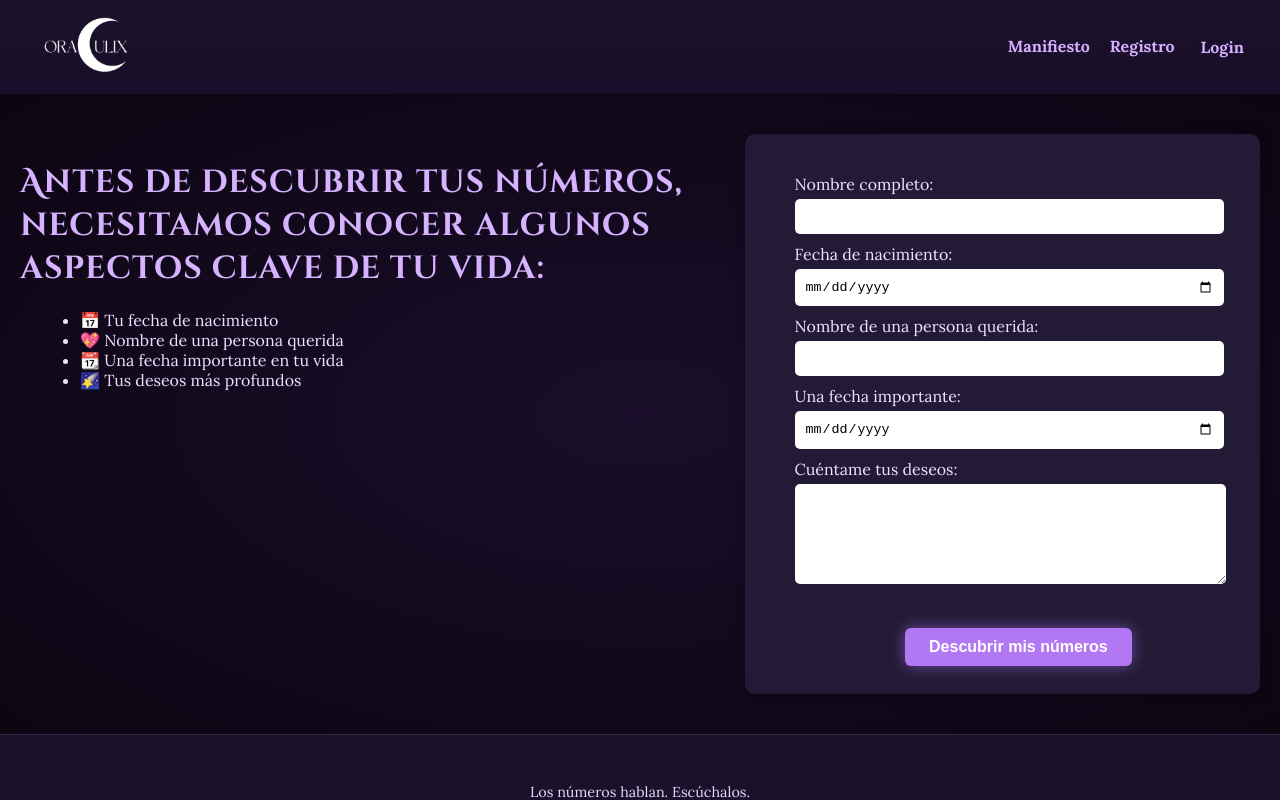
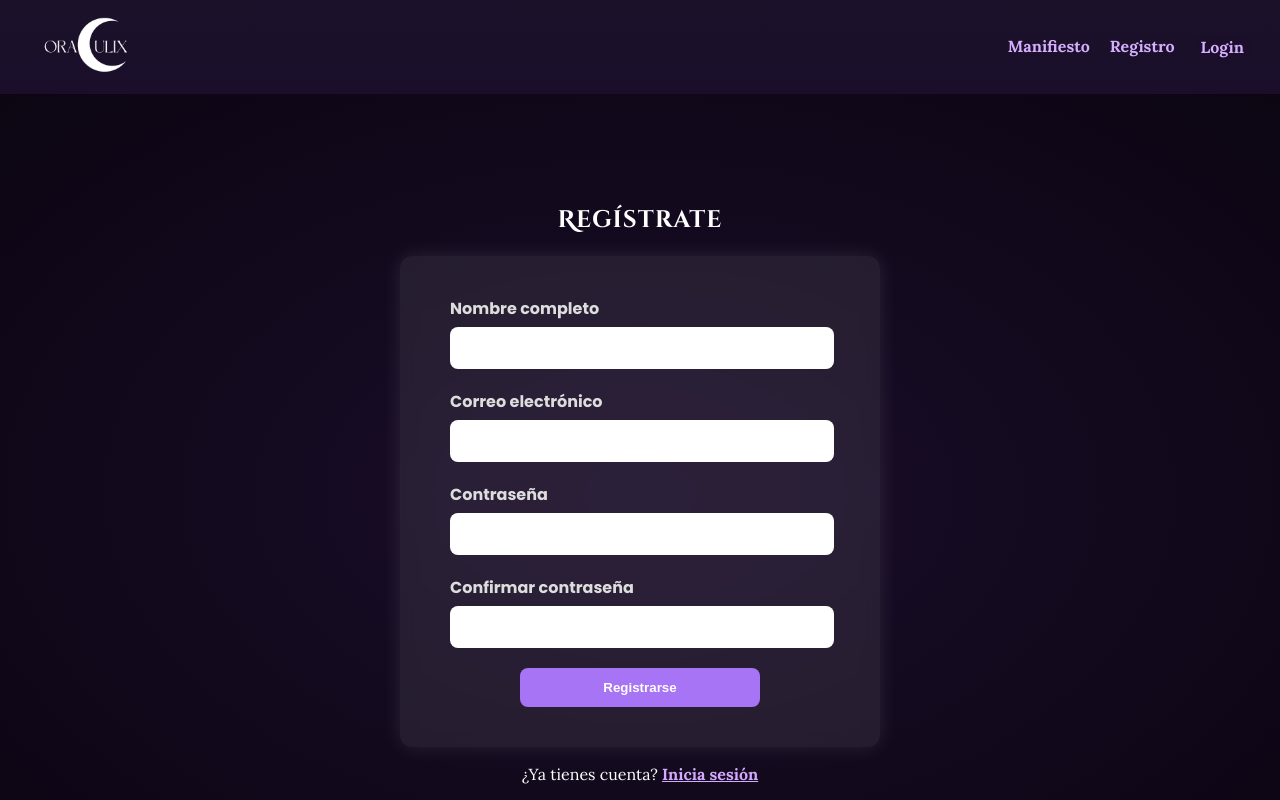
Before and after one commit to HectorAmpuero/oraculix-frontend, a React (Vite) app: page /formulario in a window 1280 px wide. Shown: the top 800 px of the page. Built offline with nearby package versions, Linux system fonts and the light colour scheme.

Commit message:
cambio contraseña

```diff
--- a/src/pages/Formulario.jsx
+++ b/src/pages/Formulario.jsx
@@ -1,143 +1,115 @@
-import React, { useState, useEffect } from "react";
-import { useNavigate } from "react-router-dom";
+import React, { useState } from "react";
+import { Link, useNavigate } from "react-router-dom";
 import "../assets/styles.css";
 
-const Formulario = () => {
-  const navigate = useNavigate();
-  const [user, setUser] = useState(null);
-
+const Registro = ({ openLogin, setUser }) => {
   const [formData, setFormData] = useState({
     nombre: "",
-    nacimiento: "",
-    persona: "",
-    fechaImportante: "",
-    deseos: "",
+    email: "",
+    password: "",
+    confirmPassword: "",
   });
 
-  const [enviando, setEnviando] = useState(false);
-
-  useEffect(() => {
-    const userData = JSON.parse(localStorage.getItem("user"));
-    if (userData) {
-      setUser(userData);
-    }
-  }, []);
+  const [error, setError] = useState("");
+  const [success, setSuccess] = useState(false);
+  const navigate = useNavigate();
 
   const handleChange = (e) => {
     setFormData({ ...formData, [e.target.name]: e.target.value });
   };
 
-  const generarNumeros = async (e) => {
+  const validarPassword = (password) => {
+    const regex = /^(?=.*[A-Z])(?=.*\d)[A-Za-z\d]{8,}$/;
+    return regex.test(password);
+  };
+
+  const handleSubmit = async (e) => {
     e.preventDefault();
-    setEnviando(true);
 
-    if (!user) {
-      alert("Debes iniciar sesión para continuar.");
-      setEnviando(false); // <- Agrega esto aquí si quieres ser más prolijo
+    if (!formData.email.includes("@")) {
+      setError("Ingresa un correo electrónico válido.");
       return;
     }
 
+    if (formData.password !== formData.confirmPassword) {
+      setError("Las contraseñas no coinciden.");
+      return;
+    }
 
-    const payload = {
-      nombre: formData.nombre,
-      nacimiento: formData.nacimiento,
-      personaQuerida: formData.persona,
-      fechaImportante: formData.fechaImportante,
-      deseos: formData.deseos,
-      email: user.email, // ✨ Agregamos el email del usuario logueado
-    };
+    if (!validarPassword(formData.password)) {
+      setError("La contraseña debe tener al menos 8 caracteres, una mayúscula y un número.");
+      return;
+    }
 
     try {
-      const response = await fetch(`${import.meta.env.VITE_BACKEND_URL}/api/pago/crear-preferencia`, {
-        method: "POST",
-        headers: { "Content-Type": "application/json" },
-        body: JSON.stringify(payload),
-      });
+      const response = await fetch(
+        `${import.meta.env.VITE_BACKEND_URL}/api/usuarios/registrar`,
+        {
+          method: "POST",
+          headers: { "Content-Type": "application/json" },
+          body: JSON.stringify({
+            nombre: formData.nombre,
+            email: formData.email,
+            password: formData.password,
+          }),
+        }
+      );
 
       const data = await response.json();
 
-      if (data.id) {
-        window.location.href = `https://www.mercadopago.cl/checkout/v1/redirect?pref_id=${data.id}`;
-      } else {
-        alert("Hubo un error al enviar la info a pago.");
+      if (!response.ok) {
+        setError(data.error || "Error al registrar.");
+        return;
       }
-    } catch (error) {
-      console.error("Error en el envío:", error);
-      alert("Ocurrió un error inesperado.");
+
+      localStorage.setItem("user", JSON.stringify(data.usuario));
+      setUser(data.usuario);
+      setError("");
+      setSuccess(true);
+
+      setTimeout(() => {
+        navigate("/cuenta");
+      }, 1000);
+    } catch (err) {
+      setError("Error del servidor.");
     }
-
-    setEnviando(false);
   };
 
   return (
-    <div className="formulario-container">
-      <div className="info-signos">
-        <h2>Antes de descubrir tus números, necesitamos conocer algunos aspectos clave de tu vida:</h2>
-        <ul>
-          <li>📅 Tu fecha de nacimiento</li>
-          <li>💖 Nombre de una persona querida</li>
-          <li>📆 Una fecha importante en tu vida</li>
-          <li>🌠 Tus deseos más profundos</li>
-        </ul>
-      </div>
+    <div className="registro-container">
+      <h2>Regístrate</h2>
+      <form onSubmit={handleSubmit}>
+        <label>Nombre completo</label>
+        <input type="text" name="nombre" onChange={handleChange} required />
 
-      <form className="formulario-box" onSubmit={generarNumeros}>
-        <label htmlFor="nombre">Nombre completo:</label>
+        <label>Correo electrónico</label>
+        <input type="email" name="email" onChange={handleChange} required />
+
+        <label>Contraseña</label>
+        <input type="password" name="password" onChange={handleChange} required />
+
+        <label>Confirmar contraseña</label>
         <input
-          type="text"
-          id="nombre"
-          name="nombre"
-          value={formData.nombre}
+          type="password"
+          name="confirmPassword"
           onChange={handleChange}
           required
         />
 
-        <label htmlFor="nacimiento">Fecha de nacimiento:</label>
-        <input
-          type="date"
-          id="nacimiento"
-          name="nacimiento"
-          value={formData.nacimiento}
-          onChange={handleChange}
-          required
-        />
+        <button type="submit">Registrarse</button>
 
-        <label htmlFor="persona">Nombre de una persona querida:</label>
-        <input
-          type="text"
-          id="persona"
-          name="persona"
-          value={formData.persona}
-          onChange={handleChange}
-          required
-        />
+        {error && <p className="error">{error}</p>}
+        {success && <p className="success">¡Registro realizado con éxito!</p>}
+      </form>
 
-        <label htmlFor="fechaImportante">Una fecha importante:</label>
-        <input
-          type="date"
-          id="fechaImportante"
-          name="fechaImportante"
-          value={formData.fechaImportante}
-          onChange={handleChange}
-          required
-        />
-
-        <label htmlFor="deseos">Cuéntame tus deseos:</label>
-        <textarea
-          id="deseos"
-          name="deseos"
-          rows="4"
-          value={formData.deseos}
-          onChange={handleChange}
-          required
-        ></textarea>
-
-        <button type="submit" className="btn" disabled={enviando}>
-          {enviando ? (<><span className="spinner"></span> Descubriendo tus números...</>) : ("Descubrir mis números")}
-        </button>
-      </form>
+      <p>
+        ¿Ya tienes cuenta?{" "}
+        <Link to="#" onClick={openLogin}>
+          Inicia sesión
+        </Link>
+      </p>
     </div>
   );
 };
 
-export default Formulario;
+export default Registro;
```
